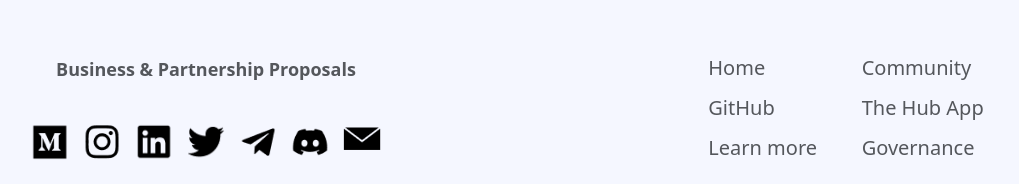
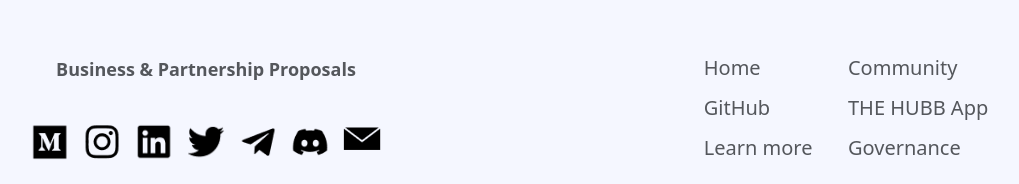
Before and after one commit to thehubdao/MGH-WebLanding, a Next.js app: page /tools in a window 1280 px wide. Shown: the part 2376-2560 px from the top of the page, without its empty margins (114-1133 px from the left). Built offline with nearby package versions, Linux system fonts and the light colour scheme.

Commit message:
changed text by uppercase in footer and added meta property in head tag

```diff
--- a/components/footer.component.tsx
+++ b/components/footer.component.tsx
@@ -39,7 +39,7 @@ export default function Footer() {
               <p className='text-xl my-3'>Community</p>
             </Link>
             <Link href='/soon'>
-              <p className='text-xl my-3'>The Hub App</p>
+              <p className='text-xl my-3'>THE HUBB App</p>
             </Link>
             <Link href='https://snapshot.org/#/metagamehub.eth' target='_blank'>
               <p className='text-xl my-3'>Governance</p>
--- a/pages/index.tsx
+++ b/pages/index.tsx
@@ -58,6 +58,7 @@ export default function Home() {
         <title>THE HUB DAO</title>
         <meta name="description" content="The Hub DAO is your ultimate destination for all things metaverse. As a one stop shop for investing, building, and experiencing virtual worlds, we offer a wide range of tools and resources to help you get the most out of your metaverse journey. From price estimation tools and development editors to immersive experiences and community-driven decision-making, we have everything you need to take your virtual adventures to the next level. Join The Hub DAO community today and start exploring the infinite possibilities of the metaverse!" />
         <meta name="viewport" content="width=device-width, initial-scale=1" />
+        <meta property="og:image" content="/thehub.svg" />
         <link rel="icon" href="/favicon.ico" />
       </Head>
       {/* landing */}
```
